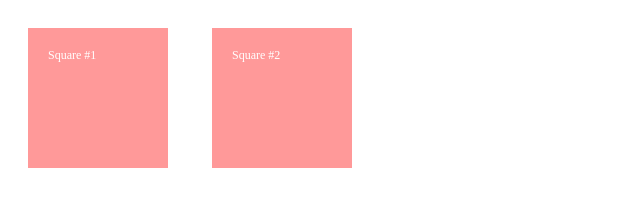
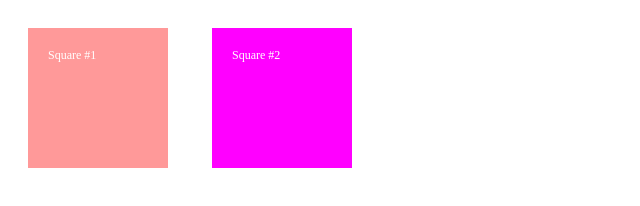
Before and after one commit to sloiazizi/educom-css, a plain HTML site: page 02-in-document-styles.html in a window 1280 px wide. Shown: the whole page, without its empty margins (0-640 px from the left). Drawn offline with Linux system fonts and the light colour scheme.

Commit message:
Exercise 2-2 (#2)

```diff
--- a/02-in-document-styles.html
+++ b/02-in-document-styles.html
@@ -17,6 +17,6 @@
     </head>
     <body>
         <div class="red-square">Square #1</div>
-        <div class="red-square">Square #2</div>
+        <div class="red-square" style="background-color:#F0F">Square #2</div>
     </body>
 </html>
```
